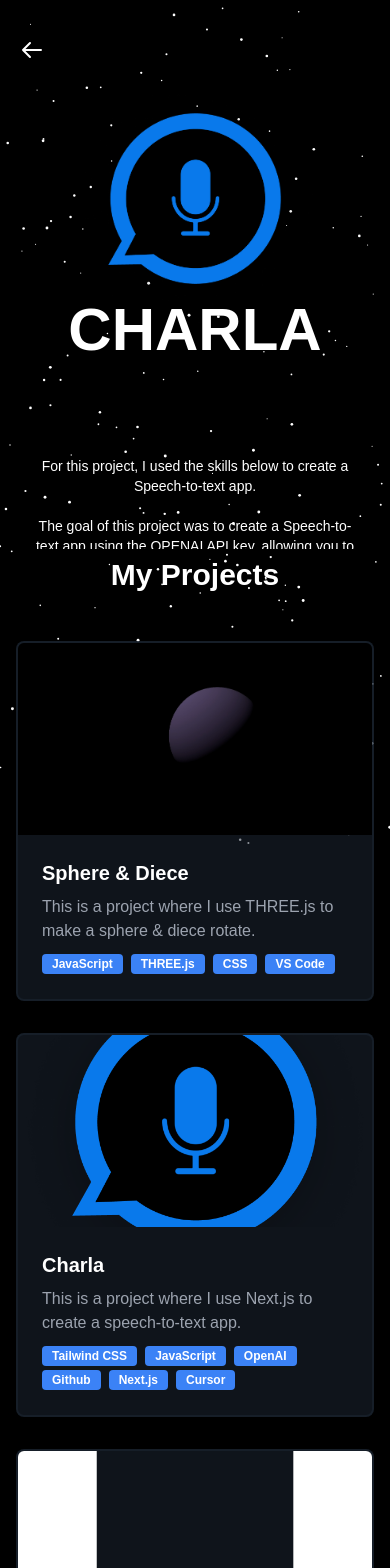
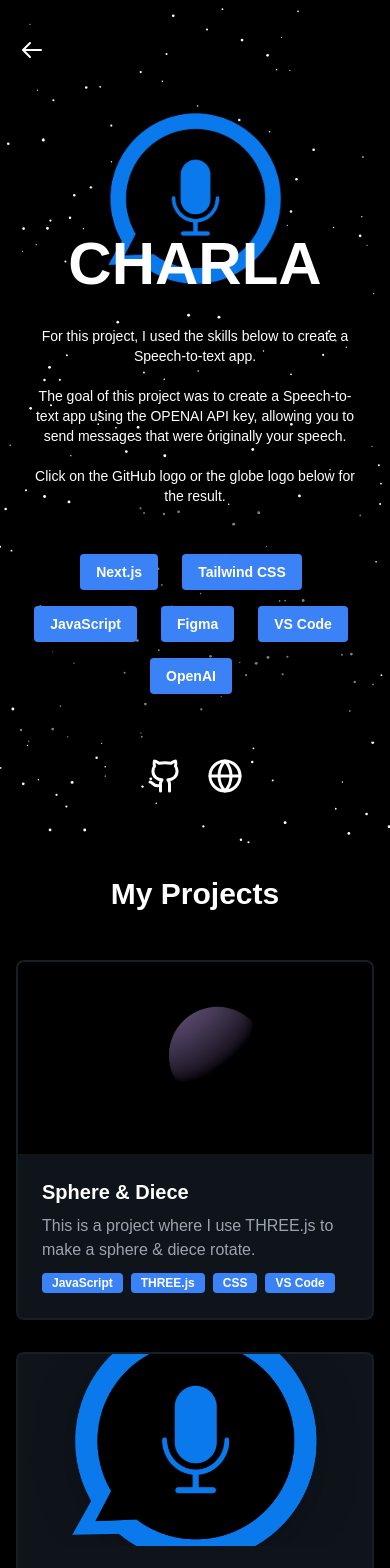
Before and after one commit to RoyvHeeswijk/NewPortfolio, a Next.js app: page /Charla in a window 390 px wide. Shown: the top 1568 px of the page. Built offline with nearby package versions, Linux system fonts and the light colour scheme.

Commit message:
Mobile design
i fixed the mobile design.

```diff
--- a/src/pages/Charla.tsx
+++ b/src/pages/Charla.tsx
@@ -1,7 +1,6 @@
 "use client"
 
 import { Globe, Github } from "lucide-react"
-import { useEffect, useState } from "react"
 import Link from "next/link"
 import Image from "next/image"
 import { StarryBackground } from "../../components/StarryBackground"
@@ -15,8 +14,6 @@
 }
 
 function Navbar() {
-
-
     return (
         <motion.nav
             className={`sticky top-0 transition-colors duration-300 'bg-transparent'`}
@@ -81,7 +78,7 @@
             <div className="fixed top-0 w-full z-50">
                 <Navbar />
             </div>
-            <section className="h-[65vh] flex items-center justify-center relative overflow-hidden">
+            <section className="min-h-[100vh] md:h-[65vh] flex items-center justify-center relative overflow-hidden">
                 <div className="absolute inset-0 z-0 bg-transparent" />
                 <motion.div
                     className="absolute inset-0 flex md:items-center justify-center md:justify-start md:ml-20 items-start pt-20 z-0"
@@ -95,7 +92,7 @@
                 </motion.div>
 
                 <div className="relative z-10 flex flex-col md:flex-row w-full h-full">
-                    <div className="flex-[3] flex items-center justify-center mt-[300px] md:mt-0">
+                    <div className="flex-[3] flex items-center justify-center mt-[200px] md:mt-0">
                         <h1
                             className={`text-6xl md:text-8xl font-black text-white ${classicFont} font-bold md:absolute md:left-1/2 md:top-1/2 md:transform md:-translate-x-1/2 md:-translate-y-1/2`}
                         >
@@ -104,12 +101,12 @@
                     </div>
 
                     <motion.div
-                        className="flex-1 flex flex-col justify-center items-center md:items-start px-4 md:px-12 mt-8 md:mt-0"
+                        className="flex-1 flex flex-col justify-center items-center md:items-start px-4 md:px-12 mt-4 md:mt-0"
                         initial={{ opacity: 0, x: 50 }}
                         animate={{ opacity: 1, x: 0 }}
                         transition={{ duration: 0.8, delay: 0.4 }}
                     >
-                        <p className="text-white text-center md:text-center text-sm md:text-base mt-16 max-w-[90%] md:max-w-none">
+                        <p className="text-white text-center md:text-center text-sm md:text-base mt-4 md:mt-16 max-w-[90%] md:max-w-none">
                             For this project, I used the skills below to create a Speech-to-text app.
                             <br />
                             <br />
@@ -146,7 +143,7 @@
                             </div>
                         </section>
 
-                        <div className="flex justify-center w-full space-x-6 mb-8 md:mb-0 md:mr-12">
+                        <div className="flex justify-center w-full space-x-6 mb-4 md:mb-0 md:mr-12 mt-4">
                             <motion.a
                                 href="https://github.com/RoyvHeeswijk/persoonlijikproject"
                                 className="text-white hover:text-blue-300 transition-colors"
@@ -169,10 +166,9 @@
                     </motion.div>
                 </div>
             </section>
-
             <motion.section
                 id="otherprojects"
-                className="my-2"
+                className="mt-8 md:mt-2"
                 initial={{ opacity: 0, y: 50 }}
                 animate={{ opacity: 1, y: 0 }}
                 transition={{ duration: 0.8, delay: 0.6 }}
--- a/src/pages/Threejs.tsx
+++ b/src/pages/Threejs.tsx
@@ -98,7 +98,7 @@
             <div className="fixed top-0 w-full z-50">
                 <Navbar />
             </div>
-            <section className="h-[70vh] flex items-center justify-center relative overflow-hidden">
+            <section className="min-h-[100vh] md:h-[70vh] flex items-center justify-center relative overflow-hidden">
                 <div className="absolute inset-0 z-0 bg-transparent" />
                 <motion.div
                     className="absolute inset-0 flex md:items-center justify-center md:justify-start md:ml-20 items-start pt-20 z-0"
@@ -112,7 +112,7 @@
                 </motion.div>
 
                 <div className="relative z-10 flex flex-col md:flex-row w-full h-full">
-                    <div className="flex-[3] flex items-center justify-center mt-[300px] md:mt-0">
+                    <div className="flex-[3] flex items-center justify-center mt-[200px] md:mt-0">
                         <h1
                             className={`text-6xl md:text-8xl font-black text-white ${classicFont} font-bold md:absolute md:left-1/2 md:top-1/2 md:transform md:-translate-x-1/2 md:-translate-y-1/2`}
                         >
@@ -121,12 +121,12 @@
                     </div>
 
                     <motion.div
-                        className="flex-1 flex flex-col justify-center items-center md:items-start px-4 md:px-12 mt-8 md:mt-0"
+                        className="flex-1 flex flex-col justify-center items-center md:items-start px-4 md:px-12 mt-4 md:mt-0"
                         initial={{ opacity: 0, x: 50 }}
                         animate={{ opacity: 1, x: 0 }}
                         transition={{ duration: 0.8, delay: 0.4 }}
                     >
-                        <p className="text-white text-center md:text-center text-sm md:text-base  mt-16 max-w-[90%] md:max-w-none">
+                        <p className="text-white text-center md:text-center text-sm md:text-base mt-4 md:mt-16 max-w-[90%] md:max-w-none">
                             For this project, I used the skills below to make a sphere spin and I created a dice that you can spin.
                             <br />
                             <br />
@@ -155,7 +155,7 @@
                             </div>
                         </section>
 
-                        <div className="flex justify-center w-full space-x-6 mb-8 md:mb-0 md:mr-12">
+                        <div className="flex justify-center w-full space-x-6 mb-4 md:mb-0 md:mr-12 mt-4">
                             <div className="flex flex-col items-center mr-8">
                                 <h1 className="text-white text-center text-sm md:text-base mb-2 font-bold">Sphere</h1>
                                 <div className="flex justify-center w-full space-x-6">
@@ -206,10 +206,9 @@
                     </motion.div>
                 </div>
             </section>
-
             <motion.section
                 id="otherprojects"
-                className="my-2"
+                className="mt-8 md:mt-2"
                 initial={{ opacity: 0, y: 50 }}
                 animate={{ opacity: 1, y: 0 }}
                 transition={{ duration: 0.8, delay: 0.6 }}
--- a/src/pages/Upendo.tsx
+++ b/src/pages/Upendo.tsx
@@ -13,9 +13,6 @@
     text: string
     href: string
 }
-
-
-
 
 function Navbar() {
     const [isScrolled, setIsScrolled] = useState(false)
@@ -94,7 +91,7 @@
             <div className="fixed top-0 w-full z-50">
                 <Navbar />
             </div>
-            <section className="h-[70vh] flex items-center justify-center relative overflow-hidden">
+            <section className="min-h-[100vh] md:h-[70vh] flex items-center justify-center relative overflow-hidden">
                 <div className="absolute inset-0 z-0 bg-transparent" />
                 <motion.div
                     className="absolute inset-0 flex md:items-center justify-center md:justify-start md:ml-20 items-start pt-20 z-0"
@@ -108,7 +105,7 @@
                 </motion.div>
 
                 <div className="relative z-10 flex flex-col md:flex-row w-full h-full">
-                    <div className="flex-[3] flex items-center justify-center mt-[300px] md:mt-0">
+                    <div className="flex-[3] flex items-center justify-center mt-[200px] md:mt-0">
                         <h1
                             className={`text-6xl md:text-8xl font-black text-white ${classicFont} font-bold md:absolute md:left-1/2 md:top-1/2 md:transform md:-translate-x-1/2 md:-translate-y-1/2`}
                         >
@@ -117,12 +114,12 @@
                     </div>
 
                     <motion.div
-                        className="flex-1 flex flex-col justify-center items-center md:items-start px-4 md:px-12 mt-8 md:mt-0"
+                        className="flex-1 flex flex-col justify-center items-center md:items-start px-4 md:px-12 mt-4 md:mt-0"
                         initial={{ opacity: 0, x: 50 }}
                         animate={{ opacity: 1, x: 0 }}
                         transition={{ duration: 0.8, delay: 0.4 }}
                     >
-                        <p className="text-white text-center md:text-center text-sm md:text-base mt-16  max-w-[90%] md:max-w-none">
+                        <p className="text-white text-center md:text-center text-sm md:text-base mt-4 md:mt-16 max-w-[90%] md:max-w-none">
                             For this project, I worked with my group using the skills below to develop a website for the company
                             "UPENDO".
                             <br />
@@ -158,7 +155,7 @@
                             </div>
                         </section>
 
-                        <div className="flex justify-center w-full space-x-6  md:mb-0  md:mr-12">
+                        <div className="flex justify-center w-full space-x-6 md:mb-0 md:mr-12 mt-4">
                             <motion.a
                                 href="https://github.com/Lucvancasteren/upendo-storyblok"
                                 className="text-white hover:text-blue-300 transition-colors"
@@ -172,10 +169,9 @@
                     </motion.div>
                 </div>
             </section>
-
             <motion.section
                 id="otherprojects"
-                className="my-2"
+                className="mt-8 md:mt-2"
                 initial={{ opacity: 0, y: 50 }}
                 animate={{ opacity: 1, y: 0 }}
                 transition={{ duration: 0.8, delay: 0.6 }}
--- a/src/pages/index.tsx
+++ b/src/pages/index.tsx
@@ -60,7 +60,7 @@
             {projects.map((project) => (
               <div
                 key={project.id}
-                className="bg-gray-800 bg-opacity-50 rounded-lg overflow-hidden shadow-lg transition-transform duration-300 transform hover:scale-105 cursor-pointer"
+                className="bg-gray-800 bg-opacity-50 rounded-lg overflow-hidden shadow-lg transition-transform duration-300 transform hover:scale-105 cursor-pointer border-2 border-gray-800 border-opacity-50"
                 onClick={() => {
                   if (project.id === 1) {
                     router.push("/Threejs")
```
